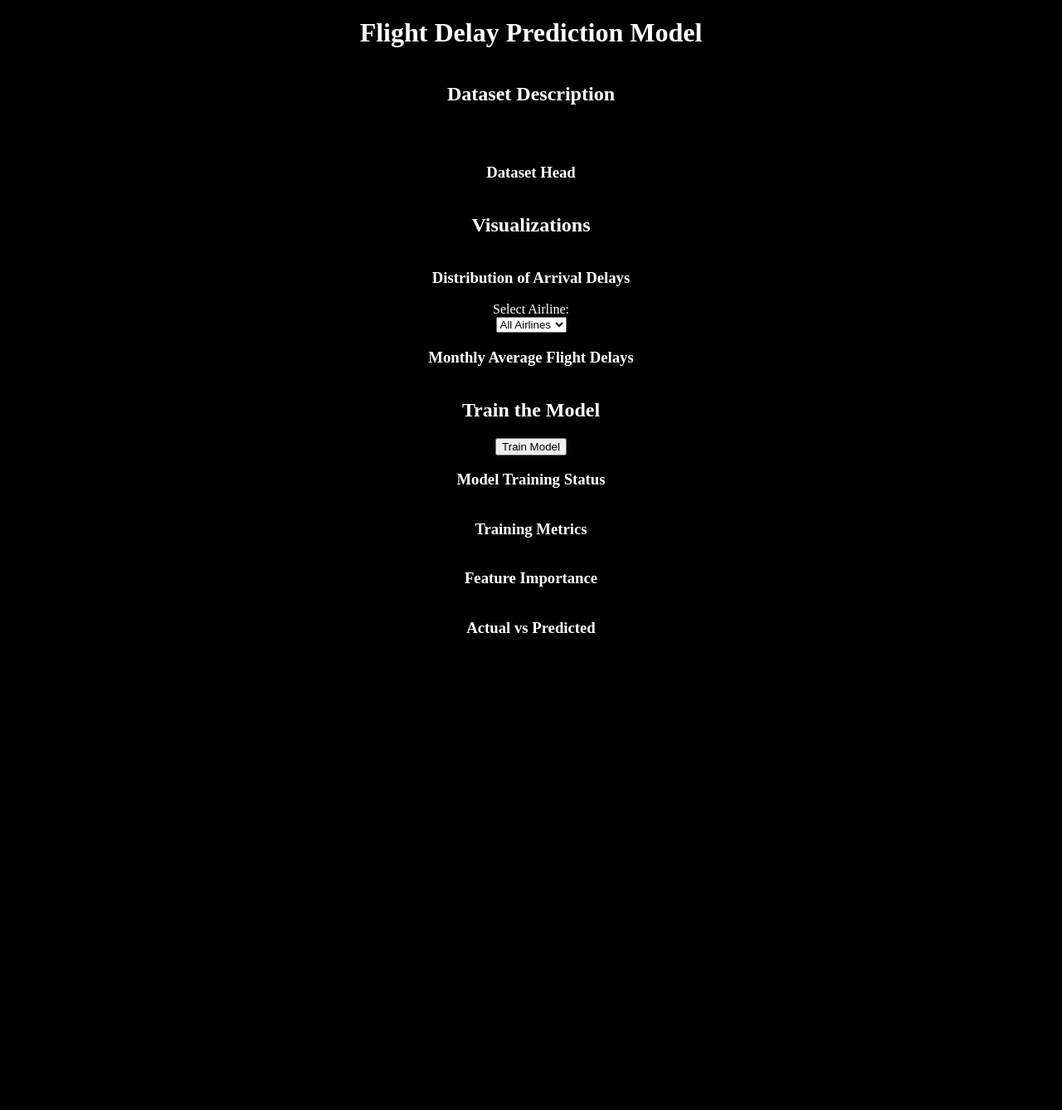
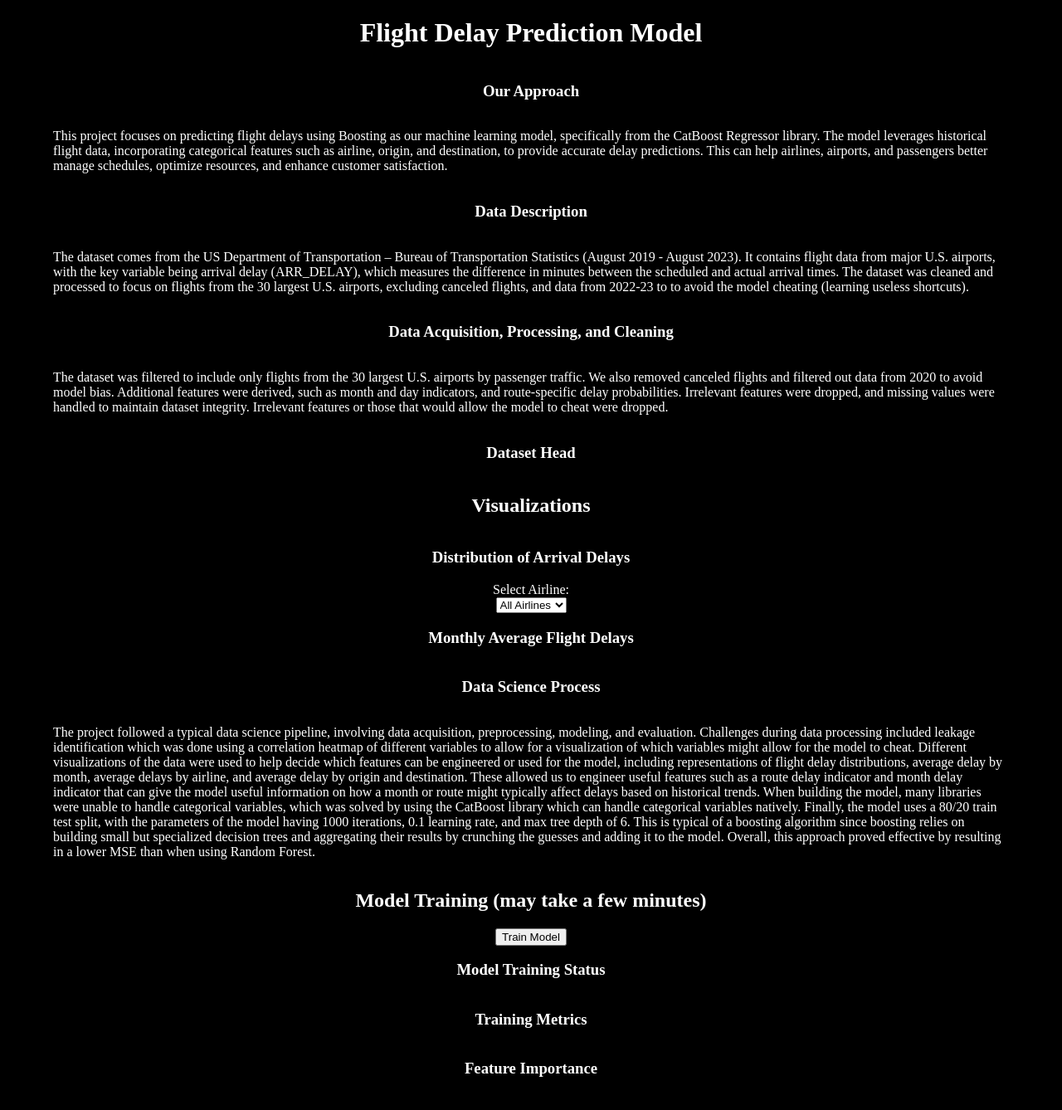
Before and after one commit to albertzz112/cs506-final-project, a Flask app: template templates/index.html in a window 1280 px wide. Shown: the top 1338 px of the page at 83% size. Before the commit the page ends 763 px from the top, so only its background shows below. Run offline with Flask 2, Linux system fonts and the light colour scheme; the template is opened without the code that fills it, so the values that code supplies are empty; parts of the project's set-up code (start-up, migrations or seed data) failed here and were passed over; some libraries are stand-ins or nearby versions; some web fonts are replaced.

Commit message:
Update index.html

```diff
--- a/templates/index.html
+++ b/templates/index.html
@@ -19,11 +19,25 @@
   <body>
     <h1>Flight Delay Prediction Model</h1>
 
-    <h2>Dataset Description</h2>
-    <p>{{ description }}</p>
+    <h3>Our Approach</h3>
+    <p>
+      This project focuses on predicting flight delays using Boosting as our machine learning model, specifically from the CatBoost Regressor library. The model leverages historical flight data, incorporating categorical features such as airline, origin, and destination, to provide accurate delay predictions. This can help airlines, airports, and passengers better manage schedules, optimize resources, and enhance customer satisfaction.
+    </p>
+
+    <h3>Data Description</h3>
+    <p>
+      The dataset comes from the US Department of Transportation – Bureau of Transportation Statistics (August 2019 - August 2023). It contains flight data from major U.S. airports, with the key variable being arrival delay (ARR_DELAY), which measures the difference in minutes between the scheduled and actual arrival times. The dataset was cleaned and processed to focus on flights from the 30 largest U.S. airports, excluding canceled flights, and data from 2022-23 to to avoid the model cheating (learning useless shortcuts).
+    </p>
+
+    <h3>Data Acquisition, Processing, and Cleaning</h3>
+    <p>
+      The dataset was filtered to include only flights from the 30 largest U.S. airports by passenger traffic. We also removed canceled flights and filtered out data from 2020 to avoid model bias. Additional features were derived, such as month and day indicators, and route-specific delay probabilities. Irrelevant features were dropped, and missing values were handled to maintain dataset integrity. Irrelevant features or those that would allow the model to cheat were dropped.
+    </p>
 
     <h3>Dataset Head</h3>
     <div>{{ dataset_head | safe }}</div>
+
+
 
     <h2>Visualizations</h2>
     <h3>Distribution of Arrival Delays</h3>
@@ -42,14 +56,13 @@
       document.getElementById('airline-select').addEventListener('change', function () {
           const selectedAirline = this.value;
 
-          // If "All Airlines" is selected, pass null to the backend
           if (selectedAirline === "") {
               fetch('/get_airline_plot', {
                   method: 'POST',
                   headers: {
                       'Content-Type': 'application/json'
                   },
-                  body: JSON.stringify({ airline: null }) // or send an empty string ""
+                  body: JSON.stringify({ airline: null })
               })
               .then(response => response.json())
               .then(data => {
@@ -86,7 +99,12 @@
       Plotly.newPlot('monthly_delay_plot', monthlyDelayData.data, monthlyDelayData.layout);
     </script>
 
-    <h2>Train the Model</h2>
+    <h3>Data Science Process</h3>
+    <p>
+      The project followed a typical data science pipeline, involving data acquisition, preprocessing, modeling, and evaluation. Challenges during data processing included leakage identification which was done using a correlation heatmap of different variables to allow for a visualization of which variables might allow for the model to cheat. Different visualizations of the data were used to help decide which features can be engineered or used for the model, including representations of flight delay distributions, average delay by month, average delays by airline, and average delay by origin and destination. These allowed us to engineer useful features such as a route delay indicator and month delay indicator that can give the model useful information on how a month or route might typically affect delays based on historical trends. When building the model, many libraries were unable to handle categorical variables, which was solved by using the CatBoost library which can handle categorical variables natively. Finally, the model uses a 80/20 train test split, with the parameters of the model having 1000 iterations, 0.1 learning rate, and max tree depth of 6. This is typical of a boosting algorithm since boosting relies on building small but specialized decision trees and aggregating their results by crunching the guesses and adding it to the model. Overall, this approach proved effective by resulting in a lower MSE than when using Random Forest.
+    </p>
+
+    <h2>Model Training (may take a few minutes)</h2>
     <button id="train_model_button">Train Model</button>
     <h3>Model Training Status</h3>
     <div id="model_output"></div>
```
